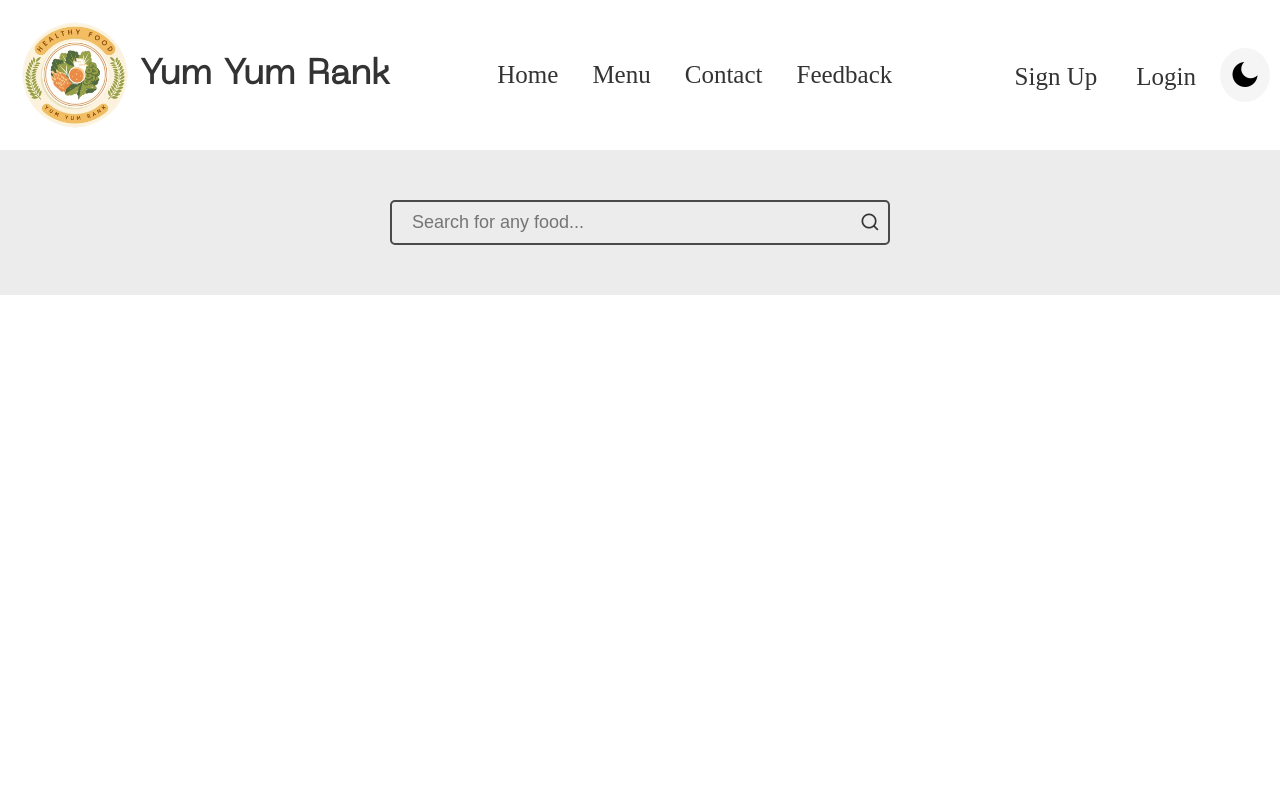
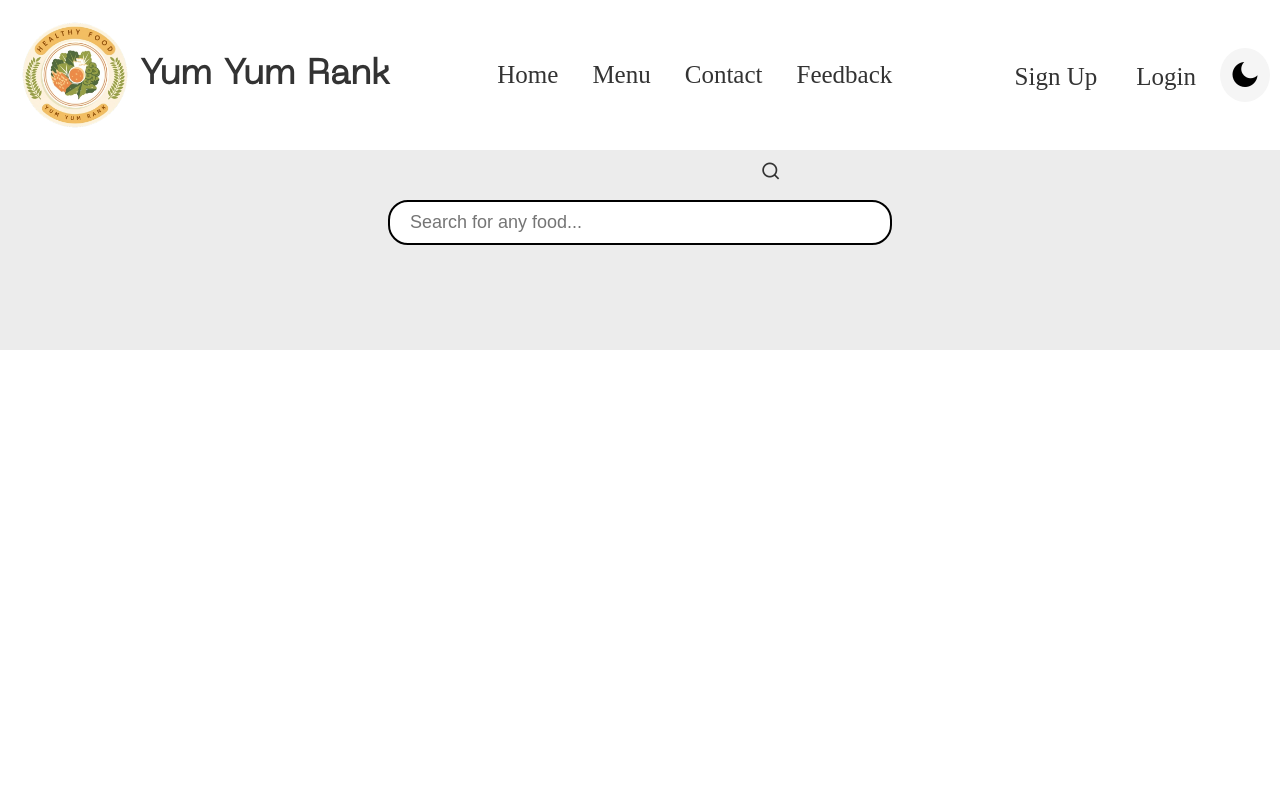
Before and after one commit to Amanpatel30/Mini-Project, a PHP site: page / in a window 1280 px wide. Shown: the top 799 px of the page. Run offline with PHP 8.4, Linux system fonts and the light colour scheme; some libraries are stand-ins or nearby versions; some web fonts are replaced.

Commit message:
8th commit

```diff
--- a/index.php
+++ b/index.php
@@ -4,14 +4,14 @@
 <head>
     <meta charset="UTF-8">
     <meta name="viewport" content="width=device-width, initial-scale=1.0">
-    <title>Tasty Crunch</title>
+    <title>Yum Yum Rank</title>
     <link href="https://cdn.jsdelivr.net/npm/remixicon@4.3.0/fonts/remixicon.css" rel="stylesheet"/>
     <link href="https://fonts.cdnfonts.com/css/gilroy" rel="stylesheet">
     <link rel="shortcut icon" href="logo.png" type="image/x-icon">
     <link rel="stylesheet" href="style.css">
 </head>
-<body>
-    <div class="page1 ">
+<body class="">
+    <div class="page1  ">
         <header>
             <div class="logo">
                 <img src="logo.png"alt="logo">
@@ -26,13 +26,17 @@
             <div class="login">
                 <a href="#">Sign Up</a>
                 <a href="#">Login</a>
-                <button class="theme-button"><i  class="ri-moon-fill dark-icon"></i><i  style="display:none" class="ri-sun-fill light-icon"></i> </button>
+                <button class="theme-button"><i   class="ri-moon-fill dark-icon"></i><i style="display:none"  class="ri-sun-fill light-icon"></i> </button>
             </div>
         </header>
         <div class="search-section">
             <div class="search">
-                <input type="text" placeholder="Search for any food...">
+                <input id="input-search-box" type="text" placeholder="Search for any food...">
                 <i class="ri-search-line"></i>
+                <div>
+                <ul class="search-result">
+                </ul>
+                </div>
             </div>
         </div>
     </div>
--- a/script.js
+++ b/script.js
@@ -22,7 +22,7 @@ function page1animation() {
         duration: 0.8,
         stagger: 0.2
     });
-    tl.from(".theme-button",{
+    tl.from(".theme-button", {
         opacity: 0,
         duration: 0.8,
         stagger: 0.2
@@ -34,14 +34,14 @@ function page1animation() {
     });
 }
 
-page1animation();
+// page1animation();
 
-
+function themeFunction() {
     var btn = document.querySelector(".theme-button");
     var darkIcon = document.querySelector('.dark-icon');
     var lightIcon = document.querySelector('.light-icon');
 
-let theme = 0;
+    let theme = 1;
 
     btn.addEventListener("click", function () {
         if (theme === 0) {
@@ -56,3 +56,60 @@ btn.addEventListener("click", function () {
             theme = 0;
         }
     });
+}
+
+themeFunction();
+
+
+{
+
+let suggestion = [
+    "Javascript",
+    "Web development",
+    "GreenSock",
+    "3d Website"
+];
+
+const inputbox = document.querySelector('#input-search-box');
+const searchResult = document.querySelector(".search-result");
+const li = document.querySelector("li");
+
+
+inputbox.addEventListener("keyup", function (data) {
+    let userData = data.target.value;
+    let filterData = [];
+    if (userData) {
+        filterData = suggestion.filter((data) => {
+            return data.toLowerCase().includes(userData.toLowerCase());
+        });
+        filterData = filterData.map((data) => {
+            return data = '<li onclick="selectedList(this)">' + data + '</li>';
+        })
+    }
+    // console.log(filterData);
+    displaySuggestion(filterData);
+    // console.log(filterData)
+    if (!filterData.length) {
+        searchResult.innerHTML = ''
+    }
+
+});
+
+function displaySuggestion(list) {
+    let dataList;
+    if (!list.length) {
+        userData = inputbox.value;
+        dataList = '<li>' + userData + '</li>'
+    } else {
+        dataList = list.join('');
+
+    }
+    searchResult.innerHTML = dataList;
+}
+
+function selectedList(list) {
+    inputbox.value = list.innerHTML;
+    searchResult.innerHTML = ""
+}
+
+}
--- a/style.css
+++ b/style.css
@@ -17,6 +17,9 @@
     --footer-bg:#333;
     --footer-color:#ffffff;
     --theme-button-bg:#F5F5F5;
+    --search-result-color:#000;
+    --search-result-bg:#fff;
+    --search-result-inputHover:#d4d1d1;
 }
 .dark{
     --bg-color:#1A1A1A;
@@ -38,6 +41,9 @@
     --theme-button-bg:#333333;
     --dark-i-color:#333333;
     --light-i-color:#F5F5F5;
+    --search-result-color:#fff;
+    --search-result-bg:rgb(61, 61, 61);
+    --search-result-inputHover:#615f5f;
 }
 * {
     margin: 0;
@@ -122,30 +128,58 @@ nav a:hover{
     text-align: center;
     padding: 50px;
     background-color: var(--search-bg);
+    height: 200px;
 }
 .search {
-    position: relative;
     display: inline-block;
+    background-color: var(--search-result-bg);
+    border-radius: 20px;
+    border: 2px solid #000;
+    overflow: hidden;
 }
 .search input {
     width: 500px;
     padding: 10px 100px 10px 20px;
     font-size: 18px;
-    border: 2px solid var(--search-input-border);
-    border-radius: 5px;
-    box-sizing: border-box;
+    border: none;
+    /* border-radius: 0px; */
     background-color: var(--search-input-bg);
     color: var(--search-input-color);
 }
 .search input:focus{
-    border: 2px solid var(--search-input-border-focus);
+    outline: none;
 }
 .search i {
     position: absolute;
-    top: 25%;
-    right: 10px;
+    top: 20%;
+    right: 39%;
     color: var(--search-icon);
     font-size: 20px;
+    cursor:pointer;
+}
+.search-result{
+    width: 500px;
+    font-size: 20px;
+    font-family: sans-serif;
+    display: contents;
+    background-color: var(--search-result-bg);
+    color: var(--search-result-color);
+    border-radius: 10px;
+    overflow: hidden;
+}
+.search li{
+    padding: 5px 8px;
+    display: flex;
+    flex-direction: column;
+    align-items: flex-start;
+    width: 100%;
+   list-style: none;
+}
+/* .search li:nth-child(1){
+    border-top:1px solid #000;
+} */
+.search ul li:hover{
+    background-color: var(--search-result-inputHover);
 }
 .why-choose-us {
     background-color: var(--why-choose-us-bg);
```
Also changed, not shown: WhatsApp Image 2024-08-12 at 4.10.19 PM.jpeg (deleted). Lines whose indentation alone changed are shown as unchanged.
